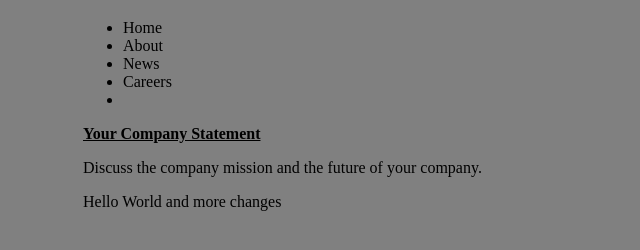
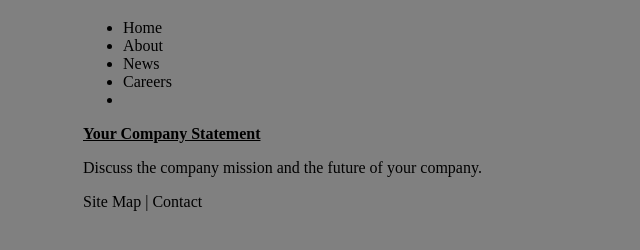
Before and after one commit to reybd03/web_examples, a plain HTML site: page index.html in a window 1280 px wide. Shown: the part 144-394 px from the top of the page, without its empty margins (0-640 px from the left). Drawn offline with Linux system fonts and the light colour scheme.

Commit message:
Update index.html

```diff
--- a/index.html
+++ b/index.html
@@ -26,6 +26,11 @@
 
 </div>
 </div>
-<p>Hello World and more changes</p>
+
+<div class="footer">
+    <p>
+    Site Map | Contact
+    </p>
+</div>
 </body>
 </html>
```
